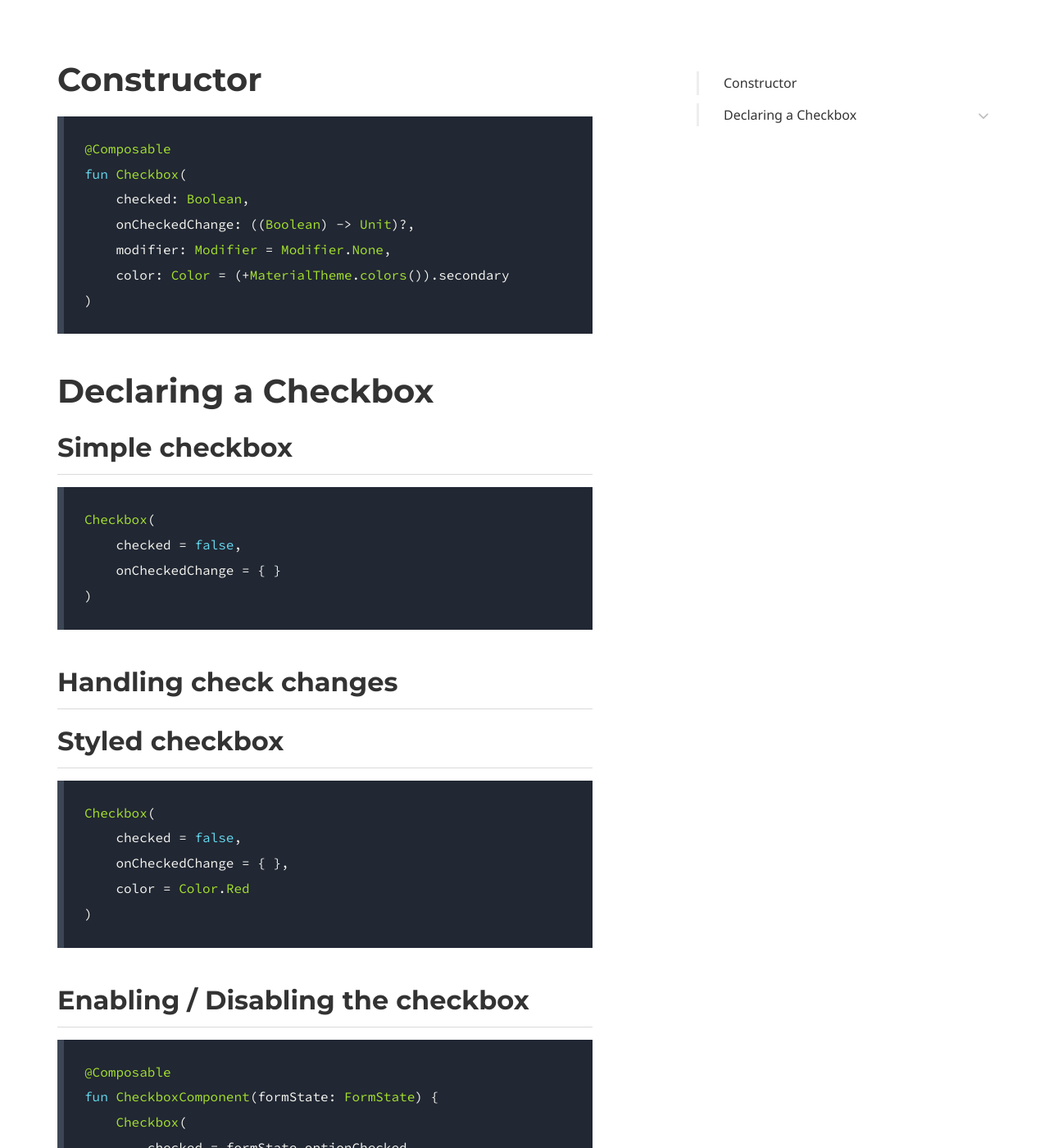
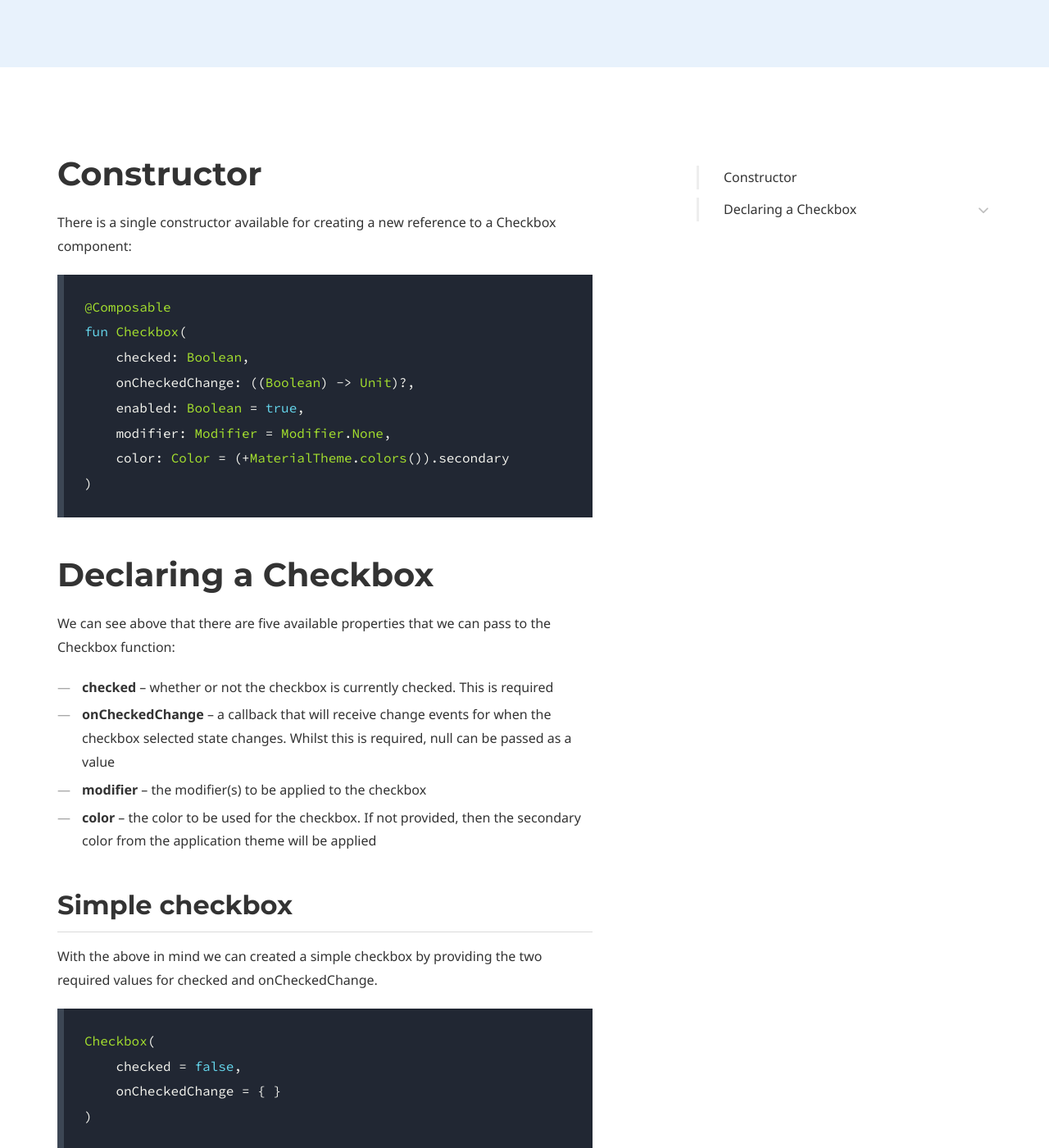
Before and after one commit to hitherejoe/ComposeAcademy, a Jekyll site: the page built from academy/material/checkbox.md, in a window 1280 px wide and 1400 px high, scrolled down 552 px. Shown: the whole window at 82% size. Built offline with Jekyll 4.4.1, drawn with Linux system fonts in a browser that asks for light colours; some web fonts are replaced; our own code applies the rules of GitHub Pages for plain Markdown files; some of the changed text lies outside the part shown.

Commit message:
Update checkbox.md

````diff
--- a/academy/material/checkbox.md
+++ b/academy/material/checkbox.md
@@ -3,7 +3,7 @@
 layout: default
 keywords:
 comments: false
-description: The checbox is used to
+description: Checkboxes are crucial components when it comes to common areas of our applications. Be it settings screens, forms or any kind of content that needs to allow the user to toggle the checked state of the component – the Checkbox is essential in these scenarios. When it comes to this component, the Jetpack Compose provides a minimalistic approach to implementing this component within our UI.
 
 # Micro navigation
 micro_nav: true
@@ -12,11 +12,14 @@
 
 # Constructor
 
+There is a single constructor available for creating a new reference to a Checkbox component:
+
 ```kotlin
 @Composable
 fun Checkbox(
     checked: Boolean,
     onCheckedChange: ((Boolean) -> Unit)?,
+    enabled: Boolean = true,
     modifier: Modifier = Modifier.None,
     color: Color = (+MaterialTheme.colors()).secondary
 )
@@ -24,7 +27,16 @@
 
 # Declaring a Checkbox
 
+We can see above that there are five available properties that we can pass to the Checkbox function:
+
+* **checked** – whether or not the checkbox is currently checked. This is required
+* **onCheckedChange** – a callback that will receive change events for when the checkbox selected state changes. Whilst this is required, null can be passed as a value
+* **modifier** – the modifier(s) to be applied to the checkbox
+* **color** – the color to be used for the checkbox. If not provided, then the secondary color from the application theme will be applied
+
 ## Simple checkbox
+
+With the above in mind we can created a simple checkbox by providing the two required values for checked and onCheckedChange.
 
 ```kotlin
 Checkbox(
@@ -49,6 +61,8 @@
 
 ## Enabling / Disabling the checkbox
 
+To enabled / disable the checkbox for user interactions, we can use the **enabled** property.
+
 ```kotlin
 @Composable
 fun CheckboxComponent(formState: FormState) {
````
